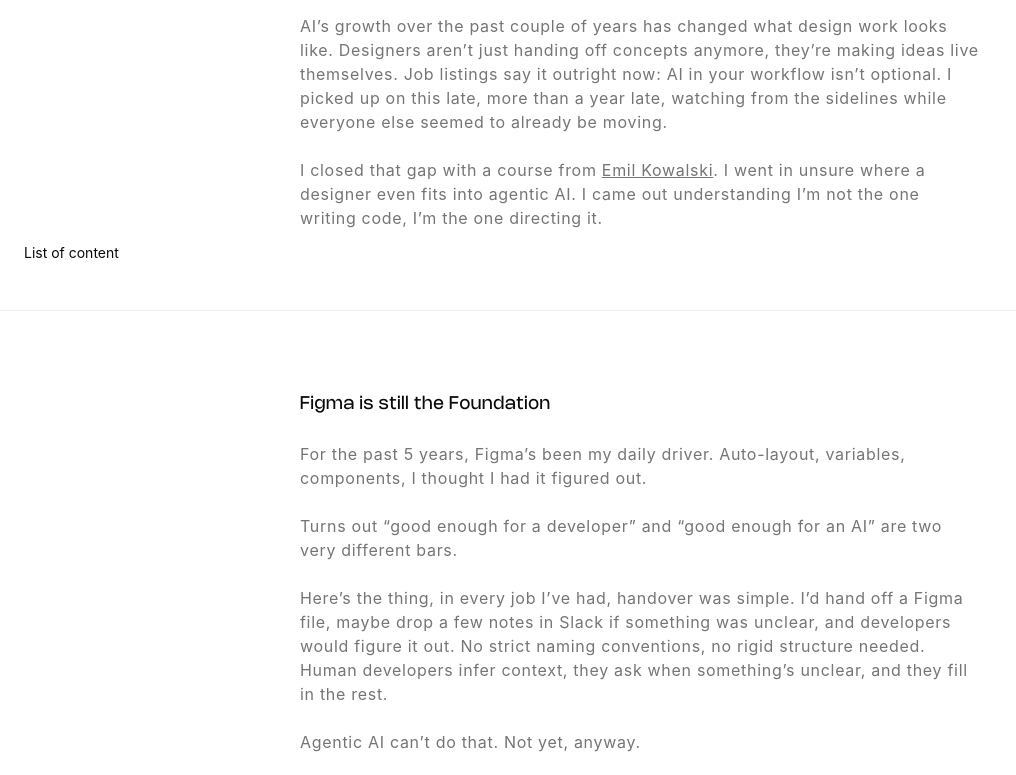
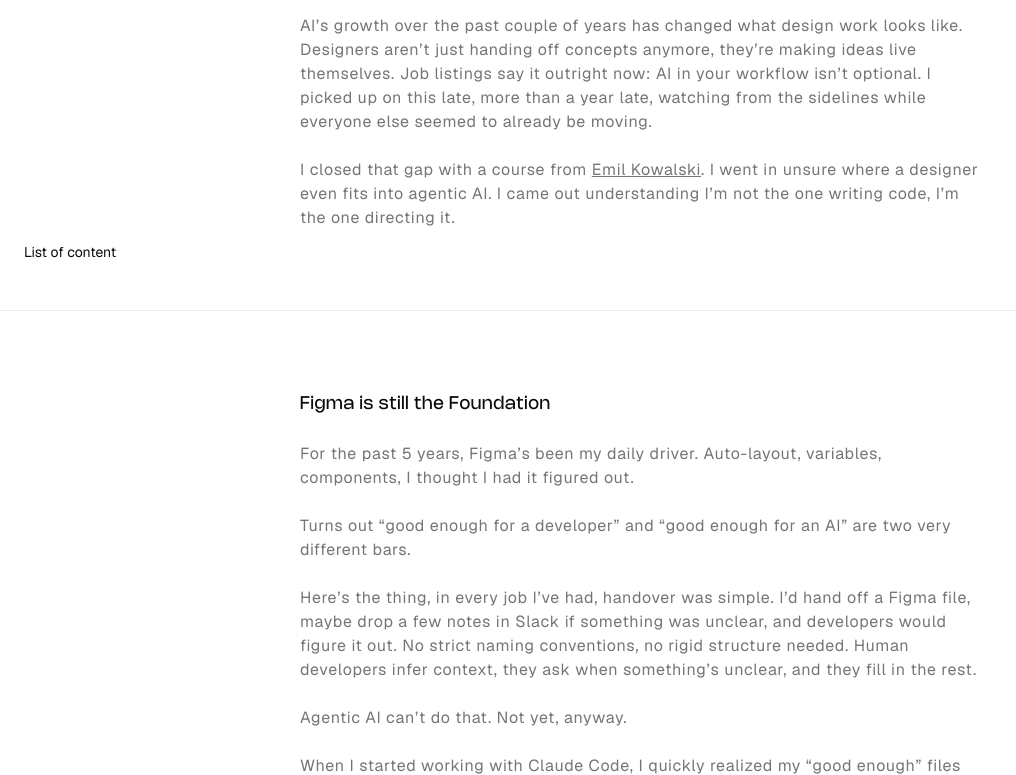
Before and after one commit to aryogilangm/portfolio-website, a plain HTML site: page article-agentic-ai.html in a window 1280 px wide. Shown: the part 148-923 px from the top of the page, without its empty margins (0-1016 px from the left). Drawn offline with nearby package versions, Linux system fonts and the light colour scheme.

Commit message:
Load Geist font via Google Fonts on all pages
--font-body already referenced Geist but it was never loaded, so body text fell back to the system font.

Co-Authored-By: Claude Sonnet 5 <noreply@anthropic.com>

```diff
--- a/article-agentic-ai.html
+++ b/article-agentic-ai.html
@@ -4,6 +4,9 @@
   <meta charset="UTF-8" />
   <meta name="viewport" content="width=device-width, initial-scale=1.0" />
   <title>A Designer's First Attempt at Directing Agentic AI — Aryo Gilang Maudyansa</title>
+  <link rel="preconnect" href="https://fonts.googleapis.com">
+  <link rel="preconnect" href="https://fonts.gstatic.com" crossorigin>
+  <link href="https://fonts.googleapis.com/css2?family=Geist:ital,wght@0,100..900;1,100..900&display=swap" rel="stylesheet">
   <link rel="stylesheet" href="css/style.css" />
 </head>
 <body>
```
Also changed, not shown: atopia-space.html (+3 -0 lines), bookdrop.html (+3 -0 lines), booksmart.html (+3 -0 lines), index.html (+3 -0 lines), kasatmata.html (+3 -0 lines), werk-crm.html (+3 -0 lines), werk-ess.html (+3 -0 lines), werk-mobile-apps.html (+3 -0 lines), werk-personnel-management.html (+3 -0 lines), works.html (+3 -0 lines), zntral.html (+3 -0 lines).
